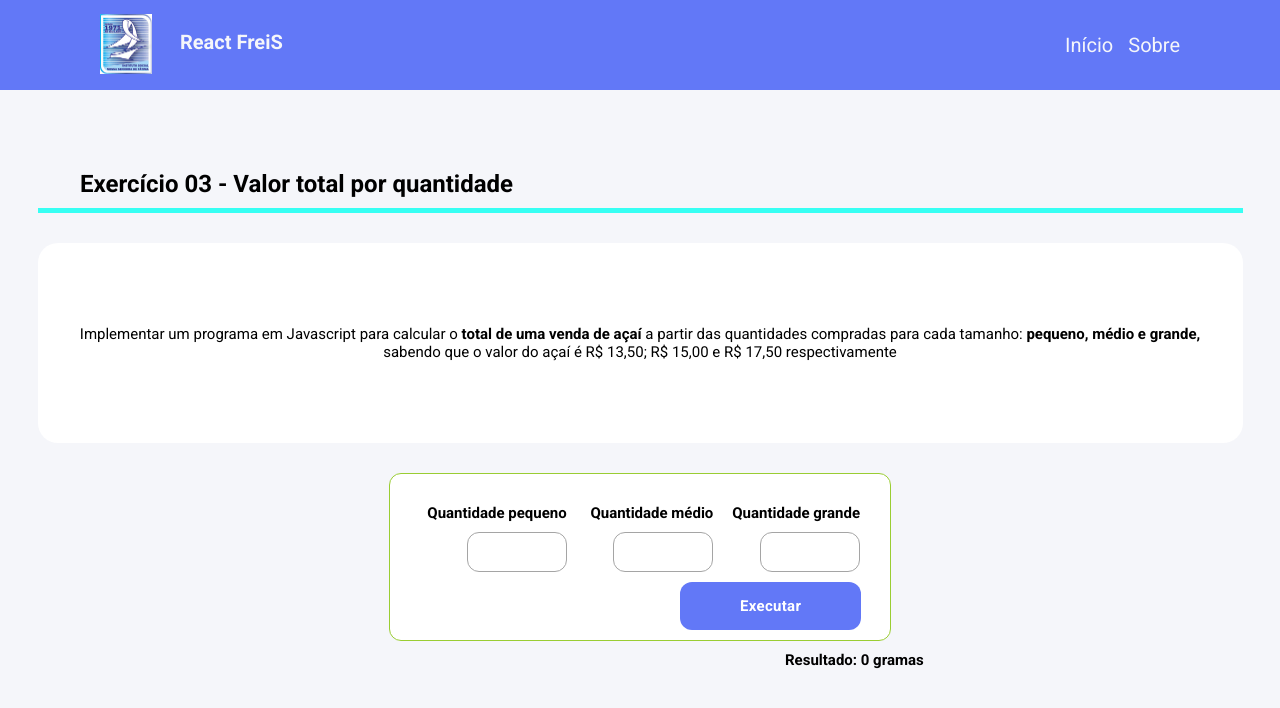
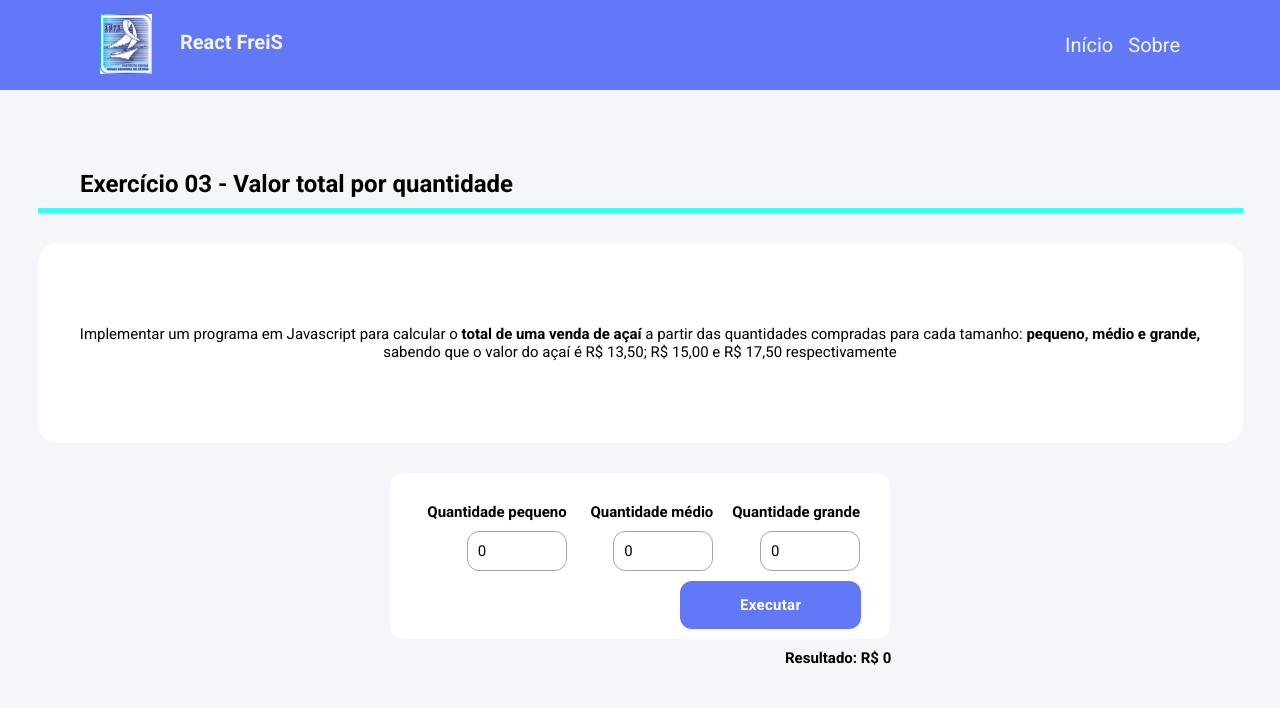
Before and after one commit to fellpos/reactfreis, a React (Create React App) app: page /exe03 in a window 1280 px wide. Shown: the top 708 px of the page. Built offline with nearby package versions, Linux system fonts and the light colour scheme.

Commit message:
concluido

```diff
--- a/src/pages/exe03/index.jsx
+++ b/src/pages/exe03/index.jsx
@@ -7,10 +7,25 @@ import { useState } from 'react';
 
 export default function Exe03() {
 
+    const [valorAcaiPeq, SetValorAcaiPeq] = useState(0);
+    const [valorAcaiMed, SetValorAcaiMed] = useState(0);
+    const [valorAcaiGran, SetValorAcaiGran] = useState(0);
+    const [total, SetTotal] = useState(0);
 
-    // function TeclaPressionada(e) {
-    //     if (e.key == 'Enter')
-    // }
+    function conta () {
+        let peq = Number(valorAcaiPeq * 13.50)
+        let med = Number(valorAcaiMed * 15)
+        let gran = Number(valorAcaiGran * 17.50)
+
+        let soma = peq + med + gran
+
+        SetTotal(soma.toFixed(2))
+    }
+
+    function TeclaPressionada(e) {
+        if(e.key == 'Enter')
+        conta()
+    }
 
 
     return (
@@ -62,30 +77,30 @@ export default function Exe03() {
                             <div className='bloco'>
 
                                 <h2><b>Quantidade pequeno</b></h2>
-                                <input type="text" />
+                                <input type="text" value={valorAcaiPeq} onChange={e => SetValorAcaiPeq(e.target.value)}/>
 
                             </div>
 
                             <div className='bloco'>
 
                                 <h2><b>Quantidade médio</b></h2>
-                                <input type="text" />
+                                <input type="text" value={valorAcaiMed} onChange={e => SetValorAcaiMed(e.target.value)}/>
 
                             </div>
 
                             <div className='bloco'>
 
                                 <h2><b>Quantidade grande</b></h2>
-                                <input type="text" />
+                                <input type="text" onKeyUp={TeclaPressionada} value={valorAcaiGran} onChange={e => SetValorAcaiGran(e.target.value)}/>
 
                             </div>
 
 
                         </div>
-                        <button> Executar</button>
+                        <button onClick={conta}> Executar</button>
                     </div>
                 </div>
-                <h2 className='res'>Resultado: 0 gramas</h2>
+                <h2 className='res'>Resultado: R$ {total} </h2>
             </section>
         </div>
     );
--- a/src/pages/exe03/index.scss
+++ b/src/pages/exe03/index.scss
@@ -15,7 +15,7 @@
         margin-top: 30px;
         padding-bottom: 10px;
         border-radius: 12px;
-        border: 1px solid yellowgreen;
+        // border: 1px solid yellowgreen;
         background-color: #FFF;
     }
     .bloco{
@@ -64,10 +64,10 @@
 
         width: 500px;
 
-
         h2 {
             font: 400 15px 'Roboto';
         }
+
 
 
 
```
